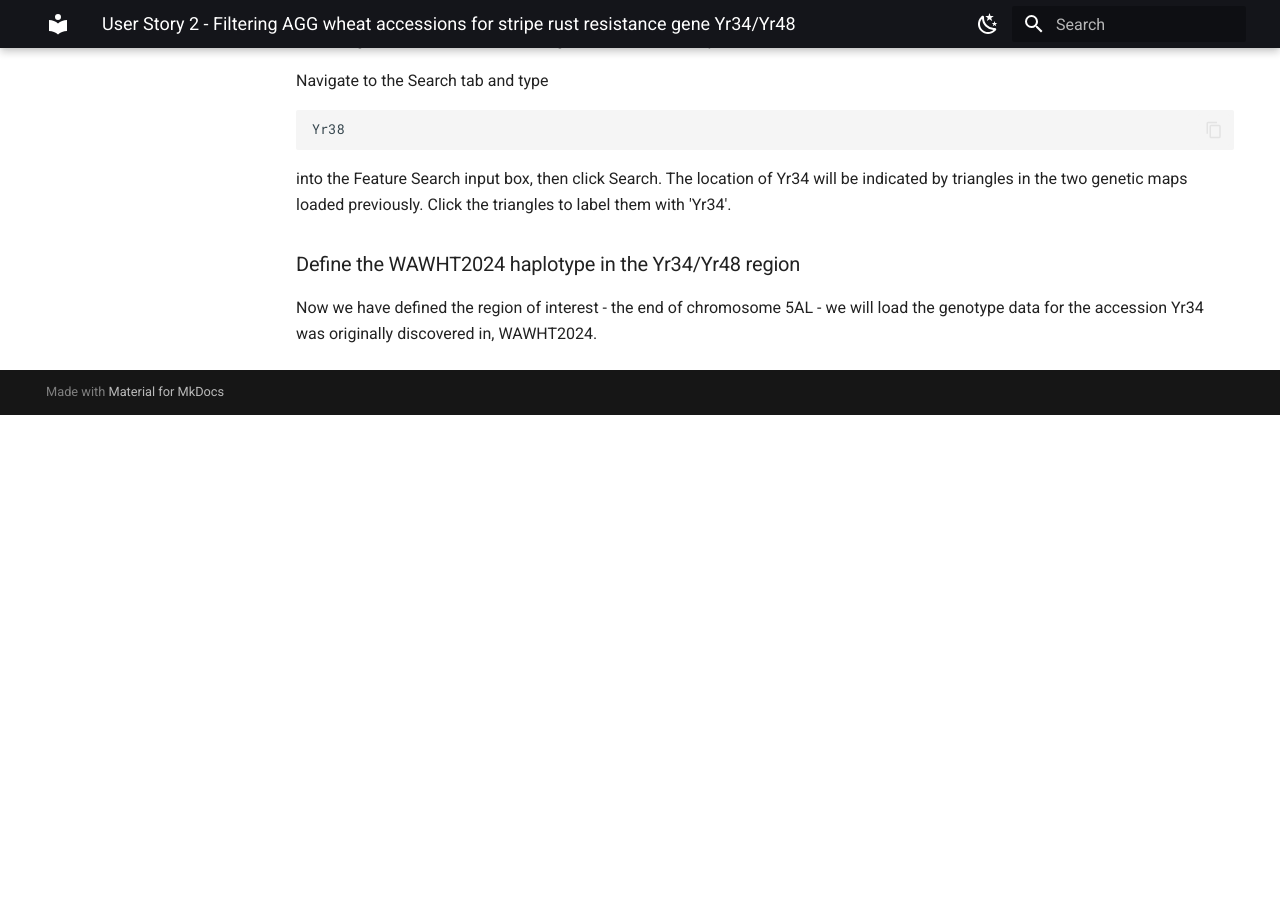
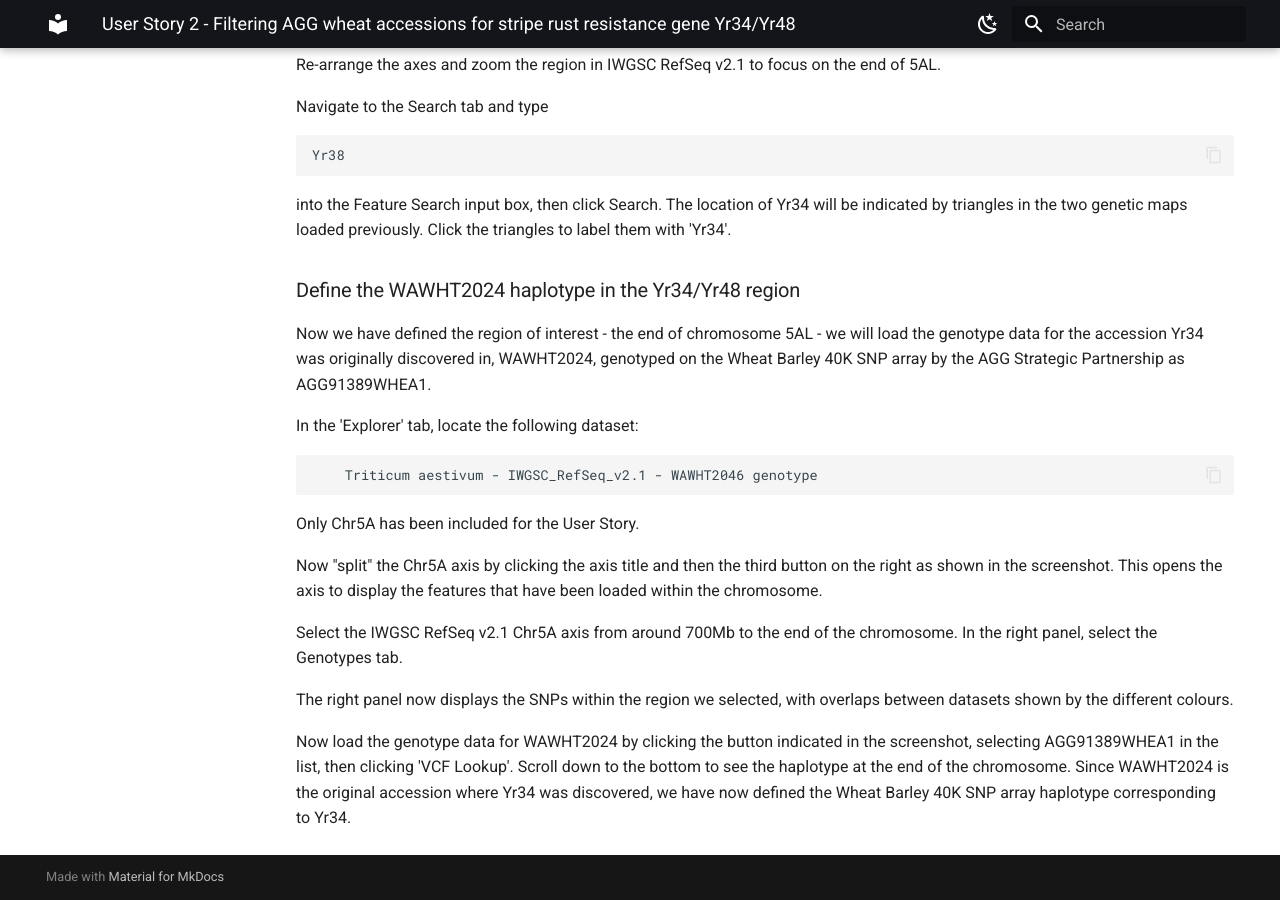
Before and after one commit to plantinformatics/pretzel-documentation-website, an MkDocs documentation site: the page built from docs/User-Stories/User-story-2.md, in a window 1280 px wide and 900 px high, scrolled down 2082 px. Built offline with MkDocs 1.6.1 and Material for MkDocs 9.7.7, drawn with Linux system fonts in a browser that asks for light colours; before the commit the page ends 2497 px from its top, so only the background shows below that; some of the changed text lies outside the part shown.

Commit message:
Update User-story-2.md

```diff
--- a/docs/User-Stories/User-story-2.md
+++ b/docs/User-Stories/User-story-2.md
@@ -83,4 +83,18 @@ into the Feature Search input box, then click Search. The location of Yr34 will
 
 ### Define the WAWHT2024 haplotype in the Yr34/Yr48 region
 
-Now we have defined the region of interest - the end of chromosome 5AL - we will load the genotype data for the accession Yr34 was originally discovered in, WAWHT2024.
+Now we have defined the region of interest - the end of chromosome 5AL - we will load the genotype data for the accession Yr34 was originally discovered in, WAWHT2024, genotyped on the Wheat Barley 40K SNP array by the AGG Strategic Partnership as AGG91389WHEA1.
+
+In the 'Explorer' tab, locate the following dataset:
+
+        Triticum aestivum - IWGSC_RefSeq_v2.1 - WAWHT2046 genotype
+
+Only Chr5A has been included for the User Story.
+
+Now "split" the Chr5A axis by clicking the axis title and then the third button on the right as shown in the screenshot. This opens the axis to display the features that have been loaded within the chromosome.
+
+Select the IWGSC RefSeq v2.1 Chr5A axis from around 700Mb to the end of the chromosome. In the right panel, select the Genotypes tab.
+
+The right panel now displays the SNPs within the region we selected, with overlaps between datasets shown by the different colours.
+
+Now load the genotype data for WAWHT2024 by clicking the button indicated in the screenshot, selecting AGG91389WHEA1 in the list, then clicking 'VCF Lookup'. Scroll down to the bottom to see the haplotype at the end of the chromosome. Since WAWHT2024 is the original accession where Yr34 was discovered, we have now defined the Wheat Barley 40K SNP array haplotype corresponding to Yr34.
```
Also changed, not shown: other parts of docs/User-Stories/User-story-2.md (+1 -1 lines).
